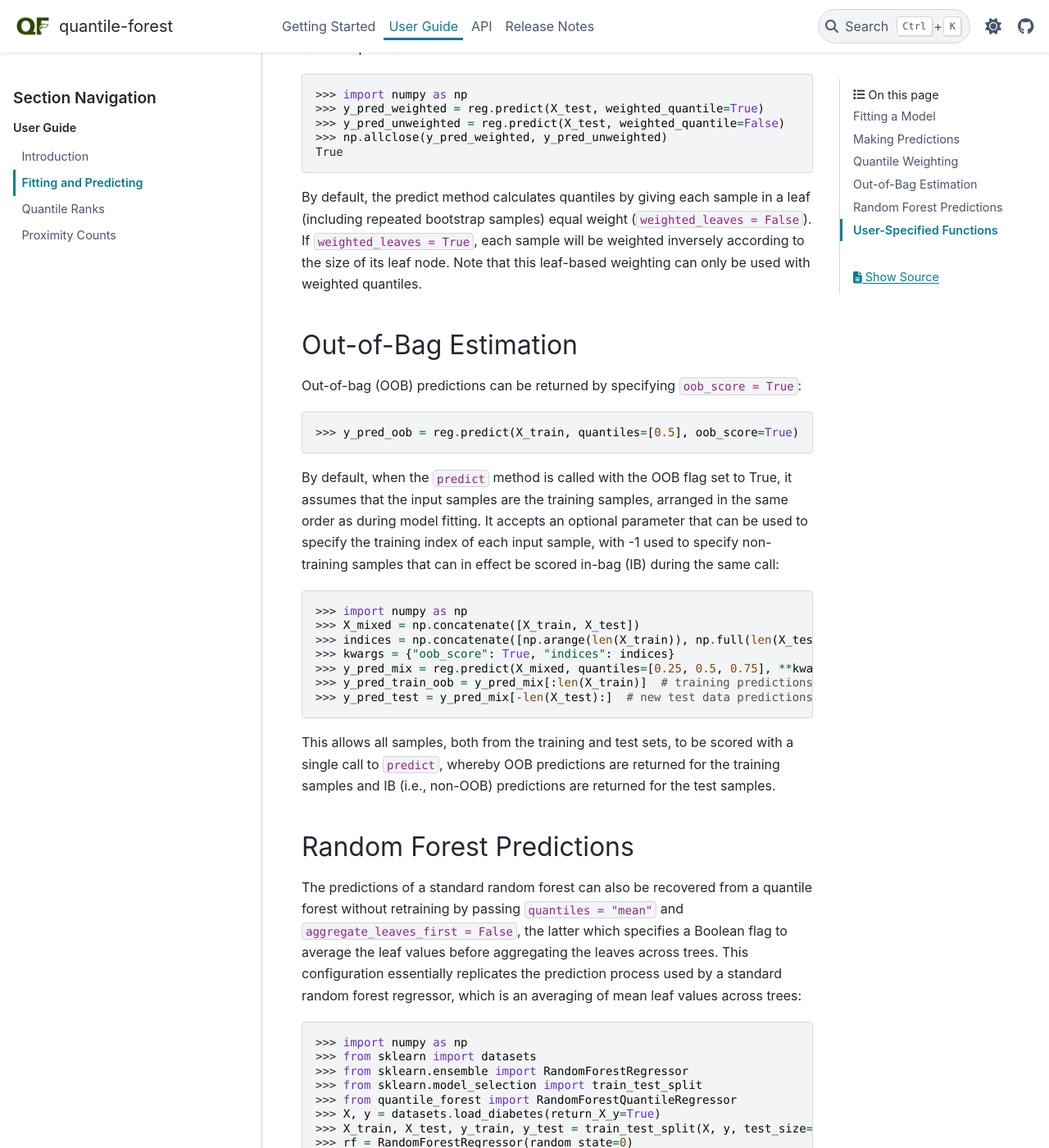
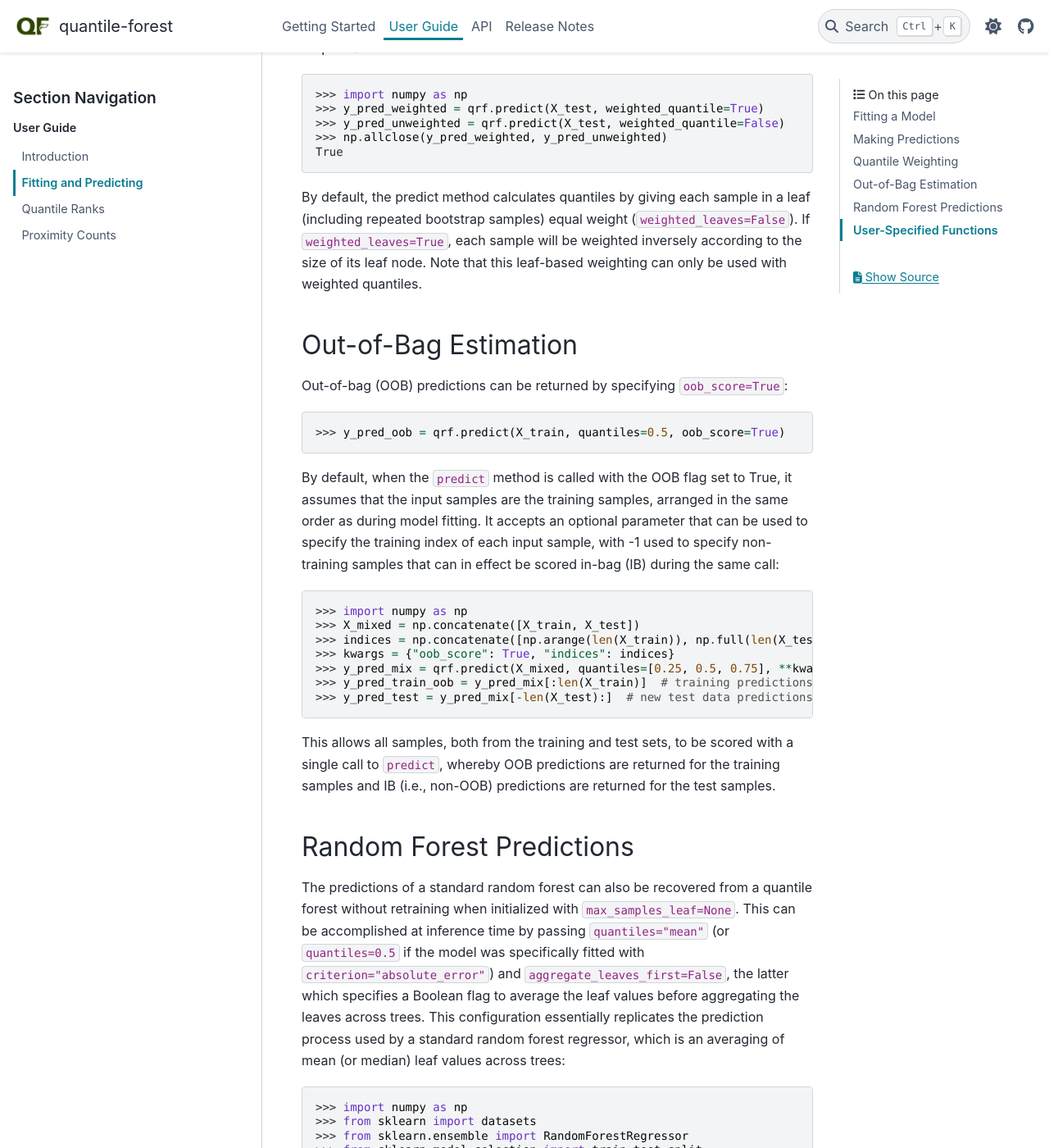
Before and after one commit to zillow/quantile-forest, a Sphinx documentation site: the page built from docs/user_guide/fit_predict.rst, in a window 1280 px wide and 1400 px high, scrolled down 2963 px. Shown: the whole window at 82% size. Built offline with Sphinx 7.4.7 and the PyData theme 0.15.4, drawn with Linux system fonts in a browser that asks for light colours; pages that are not in the unit, such as notebooks, are missing from menus; the version number could not be read and is left out; some of the changed text lies outside the part shown.

Commit message:
Update docs

```diff
--- a/docs/user_guide/fit_predict.rst
+++ b/docs/user_guide/fit_predict.rst
@@ -15,35 +15,35 @@
     >>> from quantile_forest import RandomForestQuantileRegressor
     >>> X, y = datasets.load_diabetes(return_X_y=True)
     >>> X_train, X_test, y_train, y_test = train_test_split(X, y, test_size=0.25)
-    >>> reg = RandomForestQuantileRegressor()
-    >>> reg.fit(X_train, y_train)
+    >>> qrf = RandomForestQuantileRegressor()
+    >>> qrf.fit(X_train, y_train)
     RandomForestQuantileRegressor(...)
 
-During model initialization, the parameter `max_samples_leaf` can be specified, which determines the maximum number of samples per leaf node to retain. If `max_samples_leaf` is smaller than the number of samples in a given leaf node, then a subset of values are randomly selected. By default, the model retains one randomly selected sample per leaf node (`max_samples_leaf = 1`), which enables the use of optimizations at prediction time that are not available when a variable number of samples may be retained per leaf. All samples can be retained by specifying `max_samples_leaf = None`. Note that the number of retained samples can materially impact the size of the model object.
+During model initialization, the parameter `max_samples_leaf` can be specified, which determines the maximum number of samples per leaf node to retain. If `max_samples_leaf` is smaller than the number of samples in a given leaf node, then a subset of values are randomly selected. By default, the model retains one randomly selected sample per leaf node (`max_samples_leaf=1`), which enables the use of optimizations at prediction time that are not available when a variable number of samples may be retained per leaf. All samples can be retained by specifying `max_samples_leaf=None`. Note that the number of retained samples can materially impact the size of the model object.
 
 Making Predictions
 ~~~~~~~~~~~~~~~~~~
 
 A notable advantage of quantile forests is that they can be fit once, while arbitrary quantiles can be estimated at prediction time. Accordingly, since the quantiles can be specified at prediction time, the model accepts an optional parameter during the call to the `predict` method, which can be a float or list of floats that specify the empirical quantiles to return::
 
-    >>> y_pred = reg.predict(X_test, quantiles=[0.25, 0.5, 0.75])
+    >>> y_pred = qrf.predict(X_test, quantiles=[0.25, 0.5, 0.75])
     >>> y_pred.shape[1]
     3
 
-If the `predict` method is called without quantiles, the prediction defaults to the empirical median (`quantiles = 0.5`)::
+If the `predict` method is called without quantiles, the prediction defaults to the empirical median (`quantiles=0.5`)::
 
-    >>> y_pred = reg.predict(X_test)  # returns empirical median prediction
+    >>> y_pred = qrf.predict(X_test)  # returns empirical median prediction
 
-If the `predict` method is explicitly called with `quantiles = "mean"`, the prediction returns the empirical mean::
+If the `predict` method is explicitly called with `quantiles="mean"`, the prediction returns the empirical mean::
 
-    >>> y_pred = reg.predict(X_test, quantiles="mean")  # returns mean prediction
+    >>> y_pred = qrf.predict(X_test, quantiles="mean")  # returns mean prediction
 
 Default quantiles can be specified at model initialization using the `default_quantiles` parameter:
 
-    >>> reg = RandomForestQuantileRegressor(default_quantiles=[0.25, 0.5, 0.75])
-    >>> reg.fit(X_train, y_train)
+    >>> qrf = RandomForestQuantileRegressor(default_quantiles=[0.25, 0.5, 0.75])
+    >>> qrf.fit(X_train, y_train)
     RandomForestQuantileRegressor(default_quantiles=[0.25, 0.5, 0.75])
-    >>> y_pred = reg.predict(X_test)  # predicts using the default quantiles
+    >>> y_pred = qrf.predict(X_test)  # predicts using the default quantiles
     >>> y_pred.ndim == 2
     True
     >>> y_pred.shape[1] == 3
@@ -51,16 +51,16 @@
 
 The default quantiles can be overwritten at prediction time by specifying a value for `quantiles`:
 
-    >>> reg = RandomForestQuantileRegressor(default_quantiles=[0.25, 0.5, 0.75])
-    >>> reg.fit(X_train, y_train)
+    >>> qrf = RandomForestQuantileRegressor(default_quantiles=[0.25, 0.5, 0.75])
+    >>> qrf.fit(X_train, y_train)
     RandomForestQuantileRegressor(default_quantiles=[0.25, 0.5, 0.75])
-    >>> y_pred = reg.predict(X_test, quantiles=0.5)  # uses override quantiles
+    >>> y_pred = qrf.predict(X_test, quantiles=0.5)  # uses override quantiles
     >>> y_pred.ndim == 1
     True
 
 The output of the `predict` method is an array with one column for each specified quantile or a single column if no quantiles are specified. The order of the output columns corresponds to the order of the quantiles, which can be specified in any order (i.e., they do not need to be monotonically ordered)::
 
-    >>> y_pred = reg.predict(X_test, quantiles=[0.5, 0.25, 0.75])
+    >>> y_pred = qrf.predict(X_test, quantiles=[0.5, 0.25, 0.75])
     >>> bool((y_pred[:, 0] >= y_pred[:, 1]).all())
     True
 
@@ -71,39 +71,39 @@
     >>> X, y = datasets.make_regression(n_samples=100, n_targets=2, random_state=0)
     >>> y.shape
     (100, 2)
-    >>> reg_multi = RandomForestQuantileRegressor()
-    >>> reg_multi.fit(X, y)
+    >>> qrf_multi = RandomForestQuantileRegressor()
+    >>> qrf_multi.fit(X, y)
     RandomForestQuantileRegressor()
     >>> quantiles = [0.25, 0.5, 0.75]
-    >>> y_pred = reg_multi.predict(X, quantiles=quantiles)
+    >>> y_pred = qrf_multi.predict(X, quantiles=quantiles)
     >>> y_pred.ndim == 3
     True
     >>> y_pred.shape[0] == len(X)
     True
-    >>> y_pred.shape[-1] == len(quantiles)
+    >>> y_pred.shape[2] == len(quantiles)
     True
-    >>> y_pred.shape[1] == y.shape[1]
+    >>> y_pred.shape[1] == y.shape[1]  # number of targets
     True
 
 Quantile Weighting
 ~~~~~~~~~~~~~~~~~~
 
-By default, the predict method calculates quantiles using a weighted quantile method (`weighted_quantile = True`), which assigns a weight to each sample in the training set based on the number of times that it co-occurs in the same leaves as the test sample. When the number of samples in the training set is larger than the expected size of this list (i.e., :math:`n_{train} \gg n_{trees} \cdot n_{leaves} \cdot n_{leafsamples}`), it can be more efficient to calculate an unweighted quantile (`weighted_quantile = False`), which aggregates the list of training `y` values for each leaf node to which the test sample belongs across all trees. For a given input, both methods can return the same output values::
+By default, the predict method calculates quantiles using a weighted quantile method (`weighted_quantile=True`), which assigns a weight to each sample in the training set based on the number of times that it co-occurs in the same leaves as the test sample. When the number of samples in the training set is larger than the expected number of co-occurring samples across all trees, it can be more efficient to calculate an unweighted quantile (`weighted_quantile=False`), which aggregates a list of training `y` values for each leaf node to which the test sample belongs across all trees. For a given input, both methods can return the same output values::
 
     >>> import numpy as np
-    >>> y_pred_weighted = reg.predict(X_test, weighted_quantile=True)
-    >>> y_pred_unweighted = reg.predict(X_test, weighted_quantile=False)
+    >>> y_pred_weighted = qrf.predict(X_test, weighted_quantile=True)
+    >>> y_pred_unweighted = qrf.predict(X_test, weighted_quantile=False)
     >>> np.allclose(y_pred_weighted, y_pred_unweighted)
     True
 
-By default, the predict method calculates quantiles by giving each sample in a leaf (including repeated bootstrap samples) equal weight (`weighted_leaves = False`). If `weighted_leaves = True`, each sample will be weighted inversely according to the size of its leaf node. Note that this leaf-based weighting can only be used with weighted quantiles.
+By default, the predict method calculates quantiles by giving each sample in a leaf (including repeated bootstrap samples) equal weight (`weighted_leaves=False`). If `weighted_leaves=True`, each sample will be weighted inversely according to the size of its leaf node. Note that this leaf-based weighting can only be used with weighted quantiles.
 
 Out-of-Bag Estimation
 ~~~~~~~~~~~~~~~~~~~~~
 
-Out-of-bag (OOB) predictions can be returned by specifying `oob_score = True`::
+Out-of-bag (OOB) predictions can be returned by specifying `oob_score=True`::
 
-    >>> y_pred_oob = reg.predict(X_train, quantiles=[0.5], oob_score=True)
+    >>> y_pred_oob = qrf.predict(X_train, quantiles=0.5, oob_score=True)
 
 By default, when the `predict` method is called with the OOB flag set to True, it assumes that the input samples are the training samples, arranged in the same order as during model fitting. It accepts an optional parameter that can be used to specify the training index of each input sample, with -1 used to specify non-training samples that can in effect be scored in-bag (IB) during the same call::
 
@@ -111,7 +111,7 @@
     >>> X_mixed = np.concatenate([X_train, X_test])
     >>> indices = np.concatenate([np.arange(len(X_train)), np.full(len(X_test), -1)])
     >>> kwargs = {"oob_score": True, "indices": indices}
-    >>> y_pred_mix = reg.predict(X_mixed, quantiles=[0.25, 0.5, 0.75], **kwargs)
+    >>> y_pred_mix = qrf.predict(X_mixed, quantiles=[0.25, 0.5, 0.75], **kwargs)
     >>> y_pred_train_oob = y_pred_mix[:len(X_train)]  # training predictions are OOB
     >>> y_pred_test = y_pred_mix[-len(X_test):]  # new test data predictions are IB
 
@@ -120,7 +120,7 @@
 Random Forest Predictions
 ~~~~~~~~~~~~~~~~~~~~~~~~~
 
-The predictions of a standard random forest can also be recovered from a quantile forest without retraining by passing `quantiles = "mean"` and `aggregate_leaves_first = False`, the latter which specifies a Boolean flag to average the leaf values before aggregating the leaves across trees. This configuration essentially replicates the prediction process used by a standard random forest regressor, which is an averaging of mean leaf values across trees::
+The predictions of a standard random forest can also be recovered from a quantile forest without retraining when initialized with `max_samples_leaf=None`. This can be accomplished at inference time by passing `quantiles="mean"` (or `quantiles=0.5` if the model was specifically fitted with `criterion="absolute_error"`) and `aggregate_leaves_first=False`, the latter which specifies a Boolean flag to average the leaf values before aggregating the leaves across trees. This configuration essentially replicates the prediction process used by a standard random forest regressor, which is an averaging of mean (or median) leaf values across trees::
 
     >>> import numpy as np
     >>> from sklearn import datasets
```
Also changed, not shown: docs/user_guide/proximities.rst (+5 -5 lines), docs/user_guide/quantile_ranks.rst (+4 -4 lines), 1 other file.
